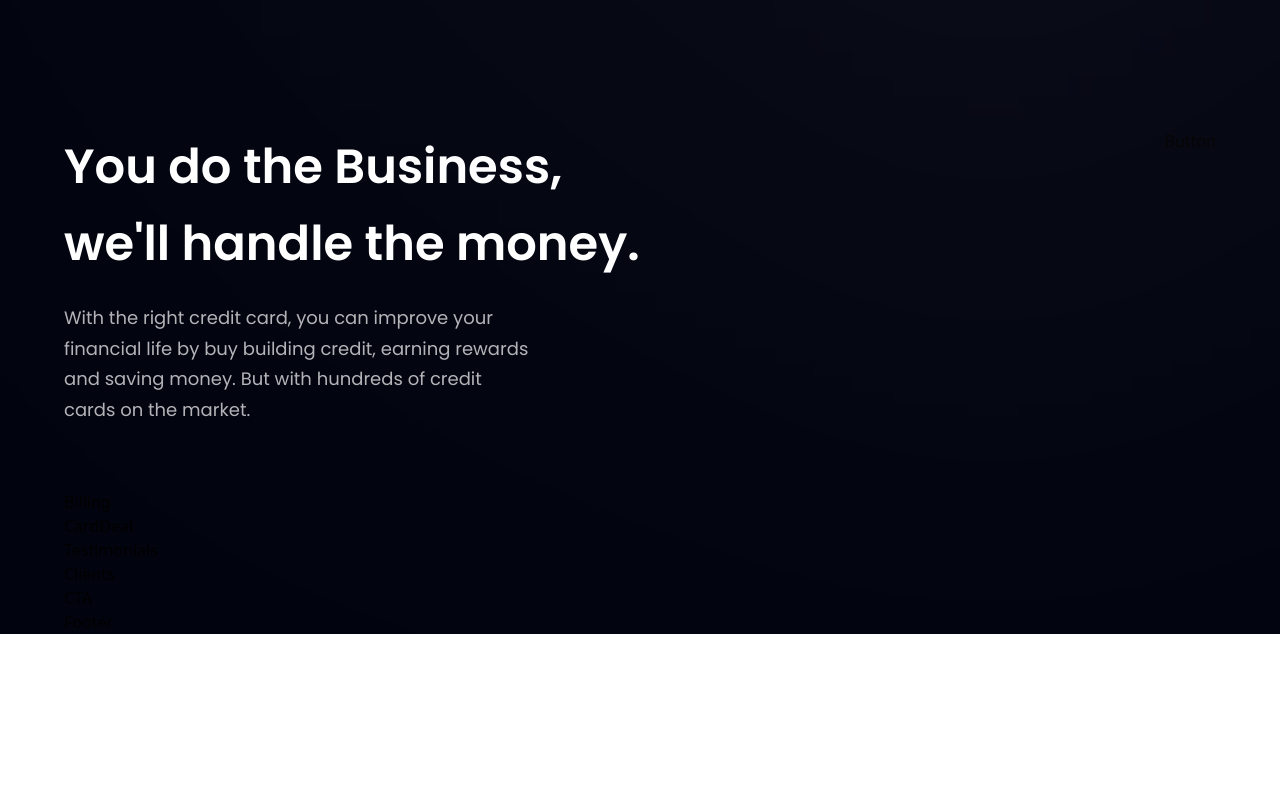
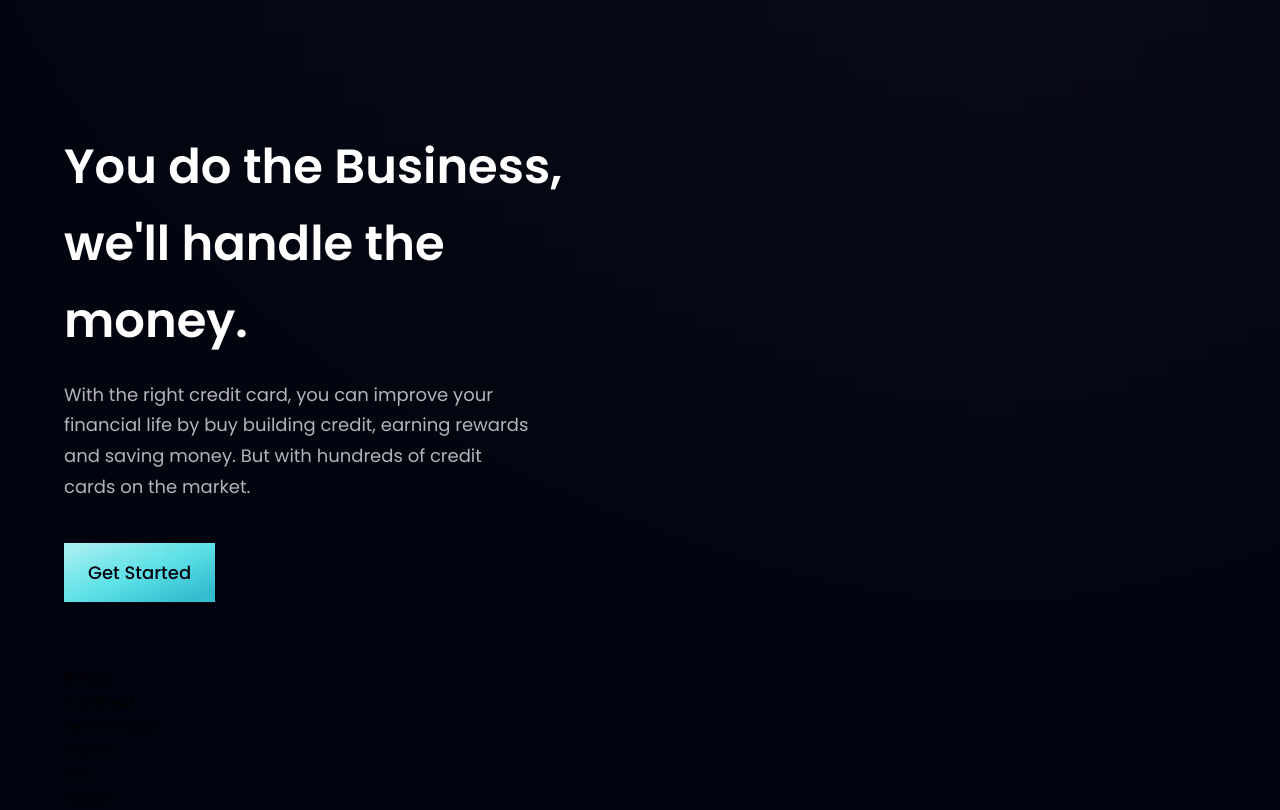
Before and after one commit to Steravy/buks-bank-app, a React (Create React App) app: page / in a window 1280 px wide. Shown: the part 880-1690 px from the top of the page. Before the commit the page ends 1514 px from the top, so only its background shows below. Built offline with nearby package versions, Linux system fonts and the light colour scheme.

Commit message:
created button component for Business component

```diff
--- a/src/components/Business.js
+++ b/src/components/Business.js
@@ -1,6 +1,16 @@
 import React from "react";
 import styles, { layout } from "../styleConstants";
 import Button from "./Button";
+import { features } from "../constants/staticTexts";
+
+
+const FeatureCard = () => {
+  return (
+    <div>
+
+    </div>
+  )
+}
 
 const Business = () => {
   return (
@@ -15,8 +25,14 @@
           building credit, earning rewards and saving money. But with hundreds
           of credit cards on the market.
         </p>
+        <Button styles="mt-10" />
       </div>
-      <Button styles="mt-10" />
+
+      <div className={`${layout.sectionImg} flex-col`}>
+        {features.map((feature, index) => {
+          <FeatureCard key={feature.id} {...feature} index={index} />
+        })}
+      </div>
     </section>
   );
 };
--- a/src/components/Button.js
+++ b/src/components/Button.js
@@ -1,8 +1,12 @@
 import React from 'react'
 
-const Button = () => {
+const Button = ({styles}) => {
   return (
-    <div>Button</div>
+    <div>
+      <button type='button' className={`py-4 px-6 bg-blue-gradient font-poppins font-medium text-[18px] text-primary outline-none ${styles}`} >
+        Get Started
+      </button>
+    </div>
   )
 }
 
```
